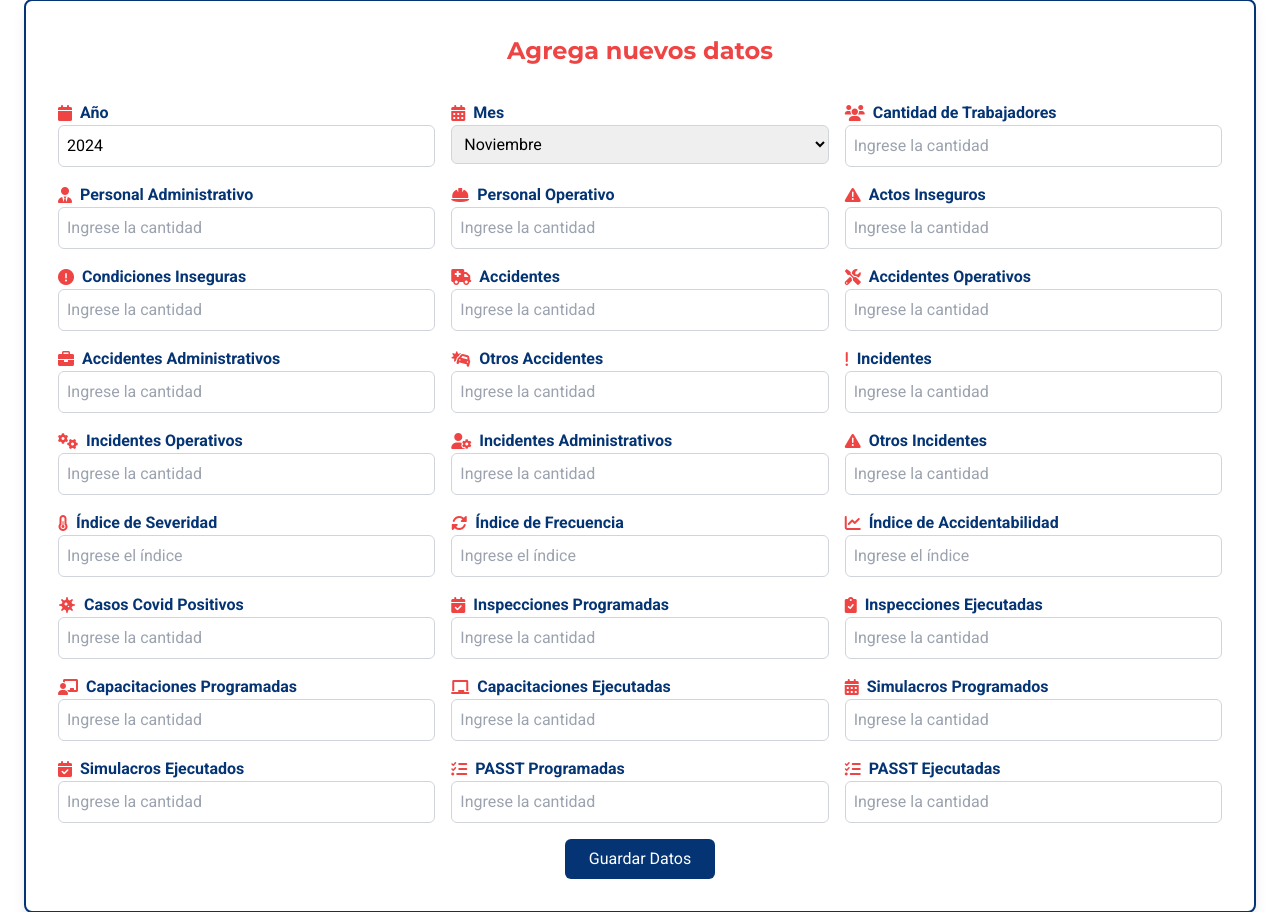
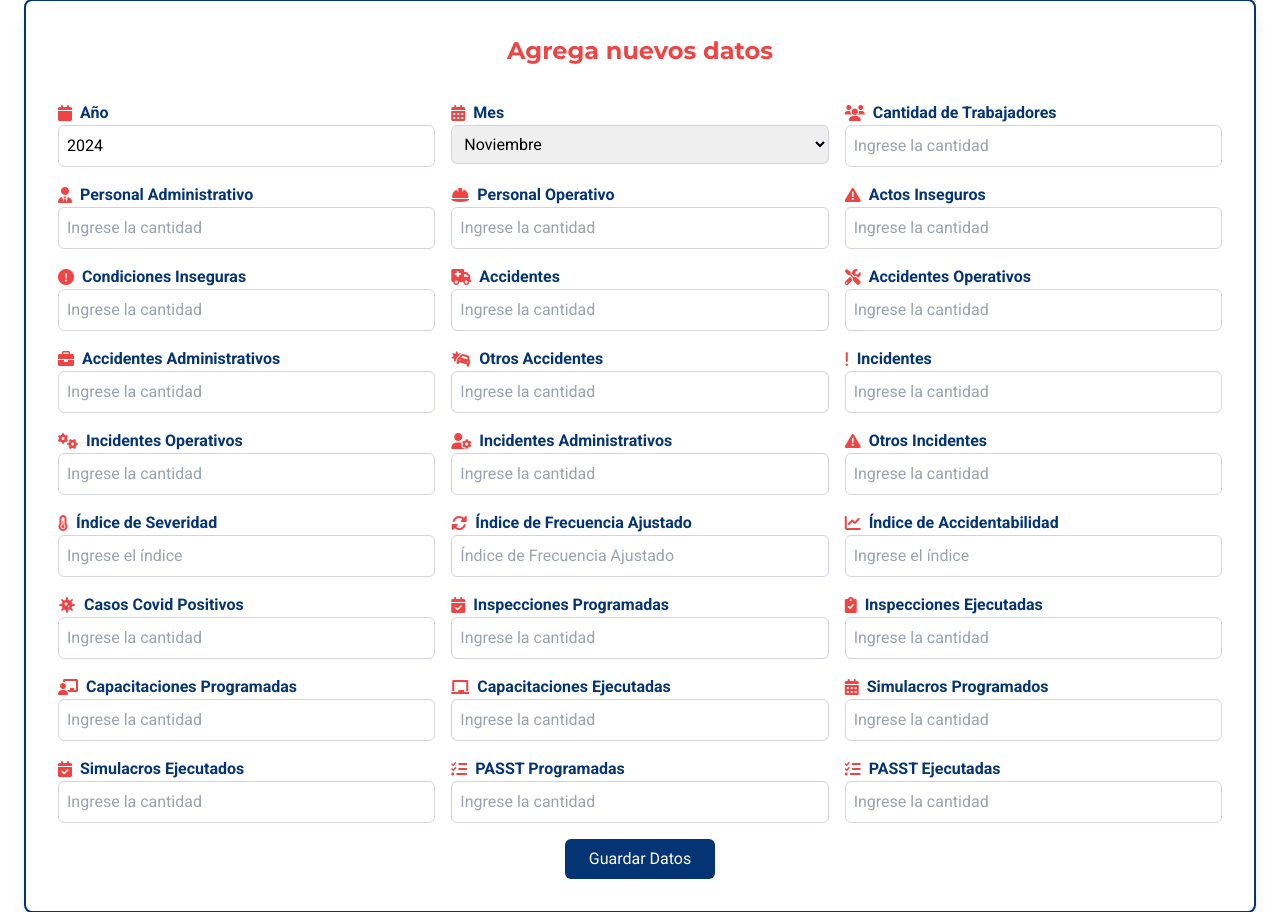
Before and after one commit to JonathanRobinsonAristizabalSoto/Seguridad_laboral, a PHP site: page /formulario.php in a window 1280 px wide. Shown: the part 232-1144 px from the top of the page. Run offline with PHP 8.4, Linux system fonts and the light colour scheme; data that the repository does not hold is empty.

Commit message:
Actualizacion msj actualizacion

```diff
--- a/public/formulario.php
+++ b/public/formulario.php
@@ -177,13 +177,14 @@ include('head.php');
                     <input type="number" step="0.01" name="indice_severidad" id="indice_severidad" class="p-2 border border-gray-300 rounded-md" placeholder="Ingrese el índice" required>
                 </div>
 
-                <!-- Campo: Indice de Frecuencia -->
+                <!-- Campo: Índice de Frecuencia Ajustado -->
                 <div class="flex flex-col">
-                    <label for="indice_frecuencia" class="font-semibold text-azul flex items-center">
-                        <i class="fas fa-sync-alt text-rojo mr-2"></i> Índice de Frecuencia
+                    <label for="indice_frecuencia_ajustado" class="font-semibold text-azul flex items-center">
+                        <i class="fas fa-sync-alt text-rojo mr-2"></i> Índice de Frecuencia Ajustado
                     </label>
-                    <input type="number" step="0.01" name="indice_frecuencia" id="indice_frecuencia" class="p-2 border border-gray-300 rounded-md" placeholder="Ingrese el índice" required>
+                    <input type="number" step="0.01" name="indice_frecuencia_ajustado" id="indice_frecuencia_ajustado" class="p-2 border border-gray-300 rounded-md" placeholder="Índice de Frecuencia Ajustado" readonly>
                 </div>
+
 
                 <!-- Campo: Índice de Accidentabilidad -->
                 <div class="flex flex-col">
@@ -295,9 +296,17 @@ include('head.php');
             // Calcular Índice de Frecuencia
             var horasTrabajadas = cantidadTrabajadores * 47 * 4; // 47 horas semanales * 4 semanas
             var indiceFrecuencia = (accidentes / horasTrabajadas) * 1000000;
+
+            // Aplicar ajuste mensual: convertir el índice de frecuencia mensual a base anual
+            // Factor de conversión: 83,333.33 horas por mes
+            var ajusteMensual = (indiceFrecuencia * 83333.33) / 1000000; // Ajuste del índice mensual a base anual
             document.getElementById('indice_frecuencia').value = indiceFrecuencia.toFixed(2);
+
+            // Mostrar el Índice de Frecuencia Ajustado
+            document.getElementById('indice_frecuencia_ajustado').value = ajusteMensual.toFixed(2);
         }
     </script>
+
 
 </body>
 
```
